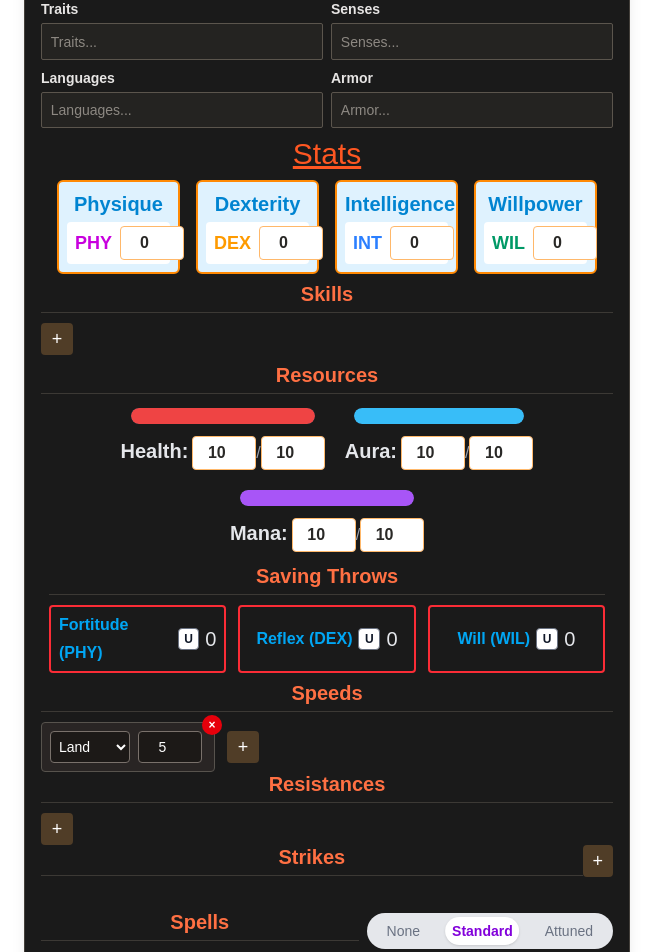
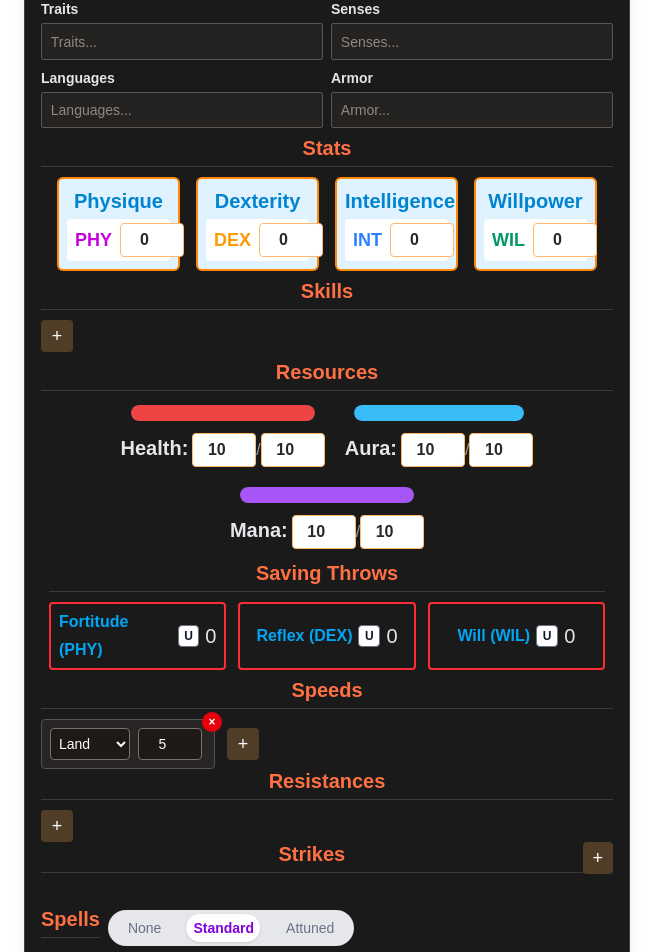
Before and after one commit to Acasez/kastorixv2, a React (Vite) app: page /kastorixv2/DMScreen in a window 1280 px wide. Shown: the part 260-1212 px from the top of the page, without its empty margins (0-669 px from the left). Built offline with nearby package versions, Linux system fonts and the light colour scheme.

Commit message:
Creature Header component

```diff
--- a/src/components/Buttons/StatsGrid.tsx
+++ b/src/components/Buttons/StatsGrid.tsx
@@ -17,9 +17,6 @@ type StatsGridProps = {
 export default function StatsGrid({ stats, onStatChange }: StatsGridProps) {
   return (
     <div>
-      <h1 className="text-3xl text-striking text-center underline mb-2">
-        Stats
-      </h1>
       <div className="grid grid-cols-2 gap-4 px-4 sm:grid-cols-4">
         {STATS.map(({ key, name }) => (
           <div
--- a/src/components/CharacterSheet/CoreStatSection/CoreStatsSection.tsx
+++ b/src/components/CharacterSheet/CoreStatSection/CoreStatsSection.tsx
@@ -8,6 +8,7 @@ export default function CoreStatSection() {
 
   return (
     <div className="flex flex-col bg-gray-800 h-90 gap-3 border-x-2 rounded-lg -mt-2">
+      <h1 className="text-3xl text-striking text-center underline">Stats</h1>
       <StatsGrid
         stats={character.baseStats}
         onStatChange={(key, value) =>
--- a/src/components/DMScreen/CreatureEditor.tsx
+++ b/src/components/DMScreen/CreatureEditor.tsx
@@ -12,6 +12,7 @@ import CreatureStrikeList from "./CreatureStrikeList";
 import CreatureSavingThrows from "./CreatureSavingThrows";
 import CreatureTextField from "./CreatureTextField";
 import CreatureSpellList from "./CreatureSpellList";
+import CreatureHeader from "./CreatureHeader";
 
 export type CreatureSize = (typeof CREATURE_SIZES)[number];
 
@@ -160,6 +161,7 @@ export default function CreatureEditor({ onRemove }: { onRemove: () => void }) {
           ))}
         </div>
 
+        <CreatureHeader title="Stats" />
         <StatsGrid
           stats={creature.stats}
           onStatChange={(key, value) =>
@@ -170,9 +172,7 @@ export default function CreatureEditor({ onRemove }: { onRemove: () => void }) {
         <CreatureSkillList />
 
         <section>
-          <h2 className="mb-[0.65rem] border-b border-[#3c3935] pb-[0.35rem] text-center text-xl font-bold leading-6 text-[#ff7043]">
-            Resources
-          </h2>
+          <CreatureHeader title="Resources" />
           <HealthManaAuraBars
             tracks={{
               health: creature.health,
--- /dev/null
+++ b/src/components/DMScreen/CreatureHeader.tsx
@@ -0,0 +1,11 @@
+type CreatureHeaderProps = {
+  title: string;
+};
+
+export default function CreatureHeader({ title }: CreatureHeaderProps) {
+  return (
+    <h2 className="mb-[0.65rem] border-b border-[#3c3935] pb-[0.35rem] text-center text-xl font-bold leading-6 text-[#ff7043]">
+      {title}
+    </h2>
+  );
+}
--- a/src/components/DMScreen/CreatureSavingThrows.tsx
+++ b/src/components/DMScreen/CreatureSavingThrows.tsx
@@ -1,6 +1,7 @@
 import { getProficiency } from "../../constants/Proficiency";
 import { useCreature } from "../../contexts/CreatureContext";
 import ProficiencyMarker from "../Buttons/ProficiencyMarker";
+import CreatureHeader from "./CreatureHeader";
 
 const SAVING_THROWS = [
   { name: "Fortitude", stat: "PHY" },
@@ -13,9 +14,7 @@ export default function CreatureSavingThrows() {
 
   return (
     <section className="p-2">
-      <h2 className="mb-[0.65rem] border-b border-[#3c3935] pb-[0.35rem] text-center text-xl font-bold leading-6 text-[#ff7043]">
-        Saving Throws
-      </h2>
+      <CreatureHeader title="Saving Throws" />
       <div className="grid grid-cols-3 gap-3">
         {SAVING_THROWS.map((save) => {
           const tierName = creature.savingThrows[save.name];
--- a/src/components/DMScreen/CreatureSkillList.tsx
+++ b/src/components/DMScreen/CreatureSkillList.tsx
@@ -8,6 +8,7 @@ import skills from "../../json/skills.json";
 import { useCreature } from "../../contexts/CreatureContext";
 import { STRING_TO_STATKEY } from "../../types/StatKey";
 import ProficiencyMarker from "../Buttons/ProficiencyMarker";
+import CreatureHeader from "./CreatureHeader";
 
 const skillNames = skills.map(({ name }) => name);
 
@@ -44,9 +45,7 @@ export default function CreatureSkillList() {
 
   return (
     <section className="py-2">
-      <h2 className="mb-[0.65rem] border-b border-[#3c3935] pb-[0.35rem] text-center text-xl font-bold leading-6 text-[#ff7043]">
-        Skills
-      </h2>
+      <CreatureHeader title="Skills" />
       <div className="flex flex-wrap items-center gap-2">
         {selectedSkills.map((skillName) => {
           const skill = skills.find(({ name }) => name === skillName);
--- a/src/components/DMScreen/CreatureSpellList.tsx
+++ b/src/components/DMScreen/CreatureSpellList.tsx
@@ -8,6 +8,7 @@ import { getSpellChoiceItems } from "../ModalViews/choiceData";
 import SpellComponent from "../CharacterSheet/TabbedSection/SpellComponent";
 import { MultiOptionSwitch } from "../Buttons/MultiOptionSwitch";
 import type { SomaticComponent, VerbalComponent } from "../../types/Spells";
+import CreatureHeader from "./CreatureHeader";
 
 const spellChoiceItems = getSpellChoiceItems();
 const spellFilters = [
@@ -92,9 +93,7 @@ export default function CreatureSpellList() {
   return (
     <section className="space-y-3">
       <div className="flex flex-wrap items-center gap-2">
-        <h2 className="mb-[0.65rem] flex-1 border-b border-[#3c3935] pb-[0.35rem] text-center text-xl font-bold leading-6 text-[#ff7043]">
-          Spells
-        </h2>
+        <CreatureHeader title="Spells" />
         <MultiOptionSwitch<VerbalComponent>
           options={["None", "Standard", "Attuned"]}
           value={verbal}
--- a/src/components/DMScreen/CreatureStrikeList.tsx
+++ b/src/components/DMScreen/CreatureStrikeList.tsx
@@ -6,6 +6,7 @@ import WeaponComponent from "../CharacterSheet/TabbedSection/WeaponComponent";
 import ChoiceModal from "../ModalViews/ChoiceModal";
 import ChoiceModalFrame from "../ModalViews/ChoiceModalFrame";
 import { getWeaponChoiceItems } from "../ModalViews/choiceData";
+import CreatureHeader from "./CreatureHeader";
 
 const weaponChoiceItems = getWeaponChoiceItems(["Golem"]);
 const weaponFilters = [
@@ -45,9 +46,7 @@ export default function CreatureStrikeList() {
     <section className="space-y-3">
       <div className="flex flex-row justify-center">
         <div className="w-full">
-          <h2 className="mb-[0.65rem] border-b border-[#3c3935] pb-[0.35rem] text-center text-xl font-bold leading-6 text-[#ff7043]">
-            Strikes
-          </h2>
+          <CreatureHeader title="Strikes" />
         </div>
         <button
           type="button"
--- a/src/components/DMScreen/NumericTypeList.tsx
+++ b/src/components/DMScreen/NumericTypeList.tsx
@@ -1,4 +1,5 @@
 import { useState } from "react";
+import CreatureHeader from "./CreatureHeader";
 
 type NumericTypeListProps<T extends string> = {
   title: string;
@@ -54,9 +55,7 @@ export default function NumericTypeList<T extends string>({
 
   return (
     <section>
-      <h2 className="mb-[0.65rem] border-b border-[#3c3935] pb-[0.35rem] text-center text-xl font-bold leading-6 text-[#ff7043]">
-        {title}
-      </h2>
+      <CreatureHeader title={title} />
       <div className="flex flex-wrap items-center gap-3">
         {selectedTypes.map((type) => (
           <div
```
